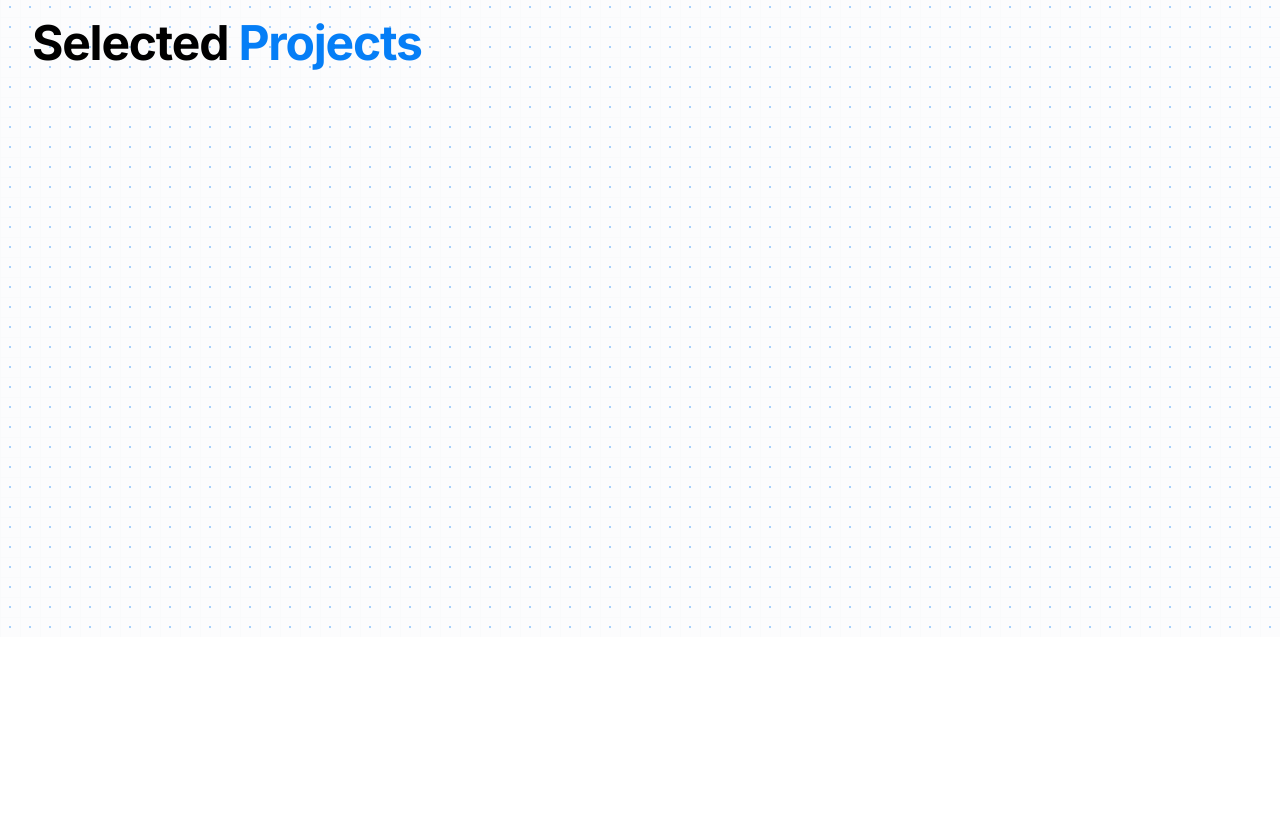
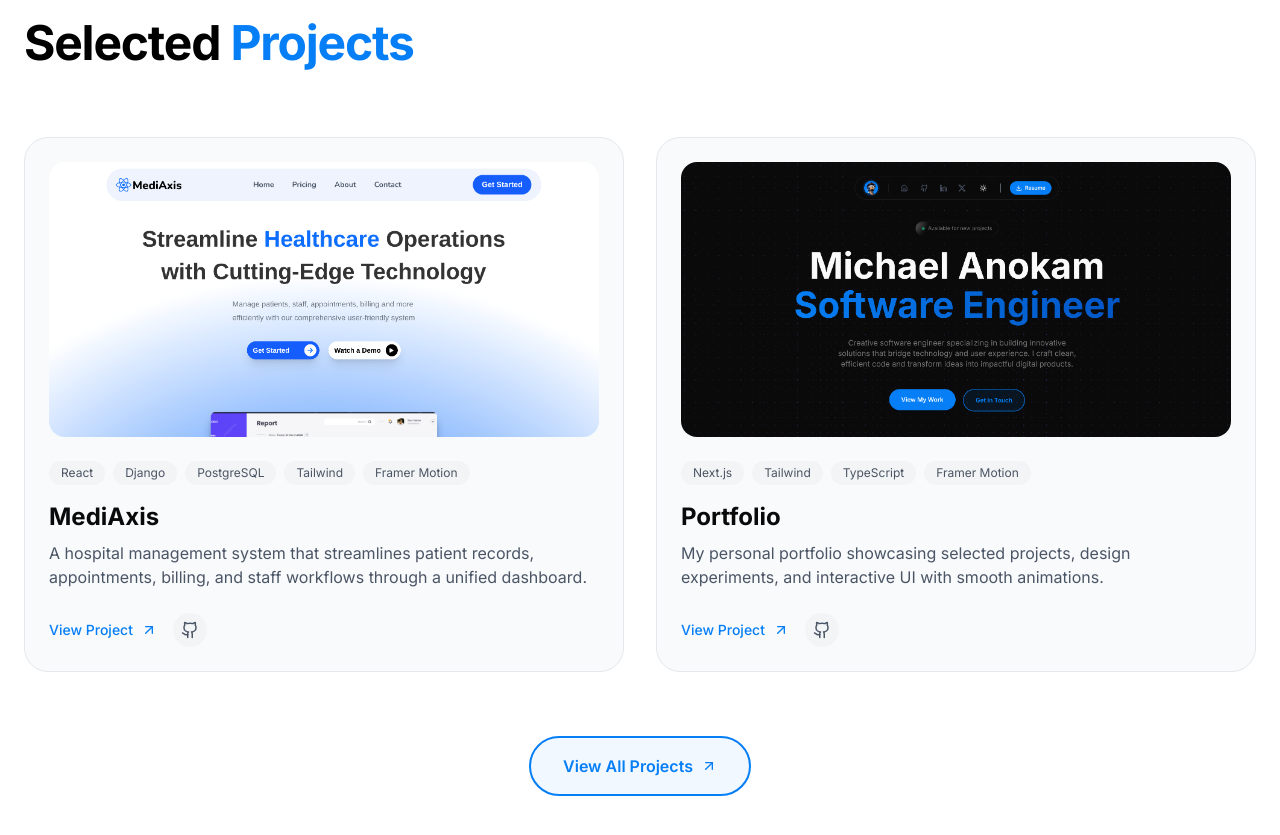
Before and after one commit to MerlinTheWhiz/portfolio, a Next.js app: page / in a window 1280 px wide. Shown: the part 3260-4095 px from the top of the page. Before the commit the page ends 3897 px from the top, so only its background shows below. Built offline with nearby package versions, Linux system fonts and the light colour scheme.

Commit message:
Projects card

```diff
--- a/components/sections/Projects.tsx
+++ b/components/sections/Projects.tsx
@@ -1,9 +1,16 @@
+"use client";
+
 import Image from "next/image";
+import Link from "next/link";
 import mediaxis from "@/public/mediaxis.png";
 import portfolio from "@/public/portfolio.png";
-import { ArrowUpRight, Github } from "lucide-react";
+import { useState } from "react";
+import { ArrowUpRight } from "lucide-react";
+import { LuGithub } from "react-icons/lu";
 
 const Projects = () => {
+  const [hoveredProject, setHoveredProject] = useState<number | null>(null);
+
   const projects = [
     {
       id: 1,
@@ -12,8 +19,8 @@ const Projects = () => {
         "A hospital management system that streamlines patient records, appointments, billing, and staff workflows through a unified dashboard.",
       image: mediaxis,
       tags: ["React", "Django", "PostgreSQL", "Tailwind", "Framer Motion"],
-      link: "#",
-      github: "#",
+      link: "https://mediaxis-blue.vercel.app/",
+      github: "https://github.com/MerlinTheWhiz/mediaxis",
       featured: true,
     },
     {
@@ -23,8 +30,8 @@ const Projects = () => {
         "My personal portfolio showcasing selected projects, design experiments, and interactive UI with smooth animations.",
       image: portfolio,
       tags: ["Next.js", "Tailwind", "TypeScript", "Framer Motion"],
-      link: "#",
-      github: "#",
+      link: "https://michaelanokam.vercel.app/",
+      github: "https://github.com/MerlinTheWhiz/portfolio",
       featured: true,
     },
   ];
@@ -32,34 +39,9 @@ const Projects = () => {
   return (
     <section
       id="projects"
-      className="relative bg-background flex justify-center items-center"
+      className="relative bg-background py-20 sm:py-30 flex justify-center items-center"
     >
-      <div className="min-h-screen w-full relative bg-background-card/50 flex py-20 sm:py-30 justify-center px-6 lg:px-8">
-        <div
-          className="absolute inset-0 z-0 pointer-events-none"
-          style={{
-            backgroundImage: `
-        linear-gradient(
-          to right,
-          var(--color-background-card) 1px,
-          transparent 1px
-        ),
-        linear-gradient(
-          to bottom,
-          var(--color-background-card) 1px,
-          transparent 1px
-        ),
-        radial-gradient(
-          circle,
-          color-mix(in srgb, var(--color-accent-primary) 35%, transparent) 1px,
-          transparent 1px
-        )
-      `,
-            backgroundSize: "20px 20px, 20px 20px, 20px 20px",
-          }}
-        />
-
-        <div className="max-w-7xl w-full flex flex-col relative z-10">
+      <div className="max-w-7xl w-full flex flex-col relative z-10 px-6 ">
         <div className="flex flex-col text-left mb-16">
           <span className="inline-block px-4 w-fit py-1.5 bg-accent-primary/10 text-accent-primary text-sm font-medium rounded-full mb-6">
             Featured Work
@@ -68,7 +50,72 @@ const Projects = () => {
             Selected <span className="text-accent-primary">Projects</span>
           </h2>
         </div>
+        <div className="grid lg:grid-cols-2 gap-8 mb-16">
+          {projects
+            .filter((p) => p.featured)
+            .map((project) => (
+              <div
+                key={project.id}
+                onMouseEnter={() => setHoveredProject(project.id)}
+                onMouseLeave={() => setHoveredProject(null)}
+                className="group relative rounded-3xl overflow-hidden border transition-all duration-500
+                 bg-background-card border-border-default hover:border-accent-primary/40
+                  dark:hover:border-accent-primary/40 p-6"
+              >
+                <div className="aspect-10/5 overflow-hidden rounded-2xl mb-6">
+                  <Image
+                    src={project.image}
+                    alt={project.title}
+                    className={`w-full h-full object-cover transition-transform duration-500 ${
+                      hoveredProject === project.id ? "scale-110" : "scale-100"
+                    }`}
+                  />
                 </div>
+
+                <div className="">
+                  <div className="flex flex-wrap gap-2 mb-4">
+                    {project.tags.map((tag) => (
+                      <span
+                        key={tag}
+                        className="px-3 py-1 rounded-full text-xs bg-gray-100 dark:bg-white/10 text-text-secondary"
+                      >
+                        {tag}
+                      </span>
+                    ))}
+                  </div>
+                  <h3 className="text-2xl font-bold mb-2 text-text-primary group-hover:text-accent-primary transition-colors duration-300">
+                    {project.title}
+                  </h3>
+                  <p className="line-clamp-2 mb-6 text-text-muted">
+                    {project.description}
+                  </p>
+                  <div className="flex items-center gap-4">
+                    <a
+                      href={project.link}
+                      target="_blank"
+                      rel="noopener noreferrer"
+                      className="inline-flex items-center gap-2 text-sm font-medium text-accent-primary hover:text-accent-hover transition-colors"
+                    >
+                      View Project <ArrowUpRight size={16} />
+                    </a>
+                    <a
+                      href={project.github}
+                      target="_blank"
+                      rel="noopener noreferrer"
+                      className="p-2 rounded-full transition-colors bg-gray-100 dark:bg-white/5 hover:bg-gray-200 dark:hover:bg-white/10"
+                    >
+                      <LuGithub size={18} className="text-text-muted" />
+                    </a>
+                  </div>
+                </div>
+              </div>
+            ))}
+        </div>
+        <Link href="/projects">
+          <span className="flex font-semibold group rounded-full gap-2 items-center justify-center w-fit mx-auto bg-accent-primary/5 dark:bg-accent-primary/10 hover:bg-accent-primary/10 hover:dark:bg-accent-primary/20 border-2 border-accent-primary text-accent-primary px-8 py-4 ease-in-out md:hover:scale-102 transition-all duration-300">
+            View All Projects <ArrowUpRight size={16} className="transition-transform duration-300 group-hover:translate-x-1 group-hover:-translate-y-0.5"/>
+          </span>
+        </Link>
       </div>
     </section>
   );
```
Lines whose indentation alone changed are shown as unchanged.
